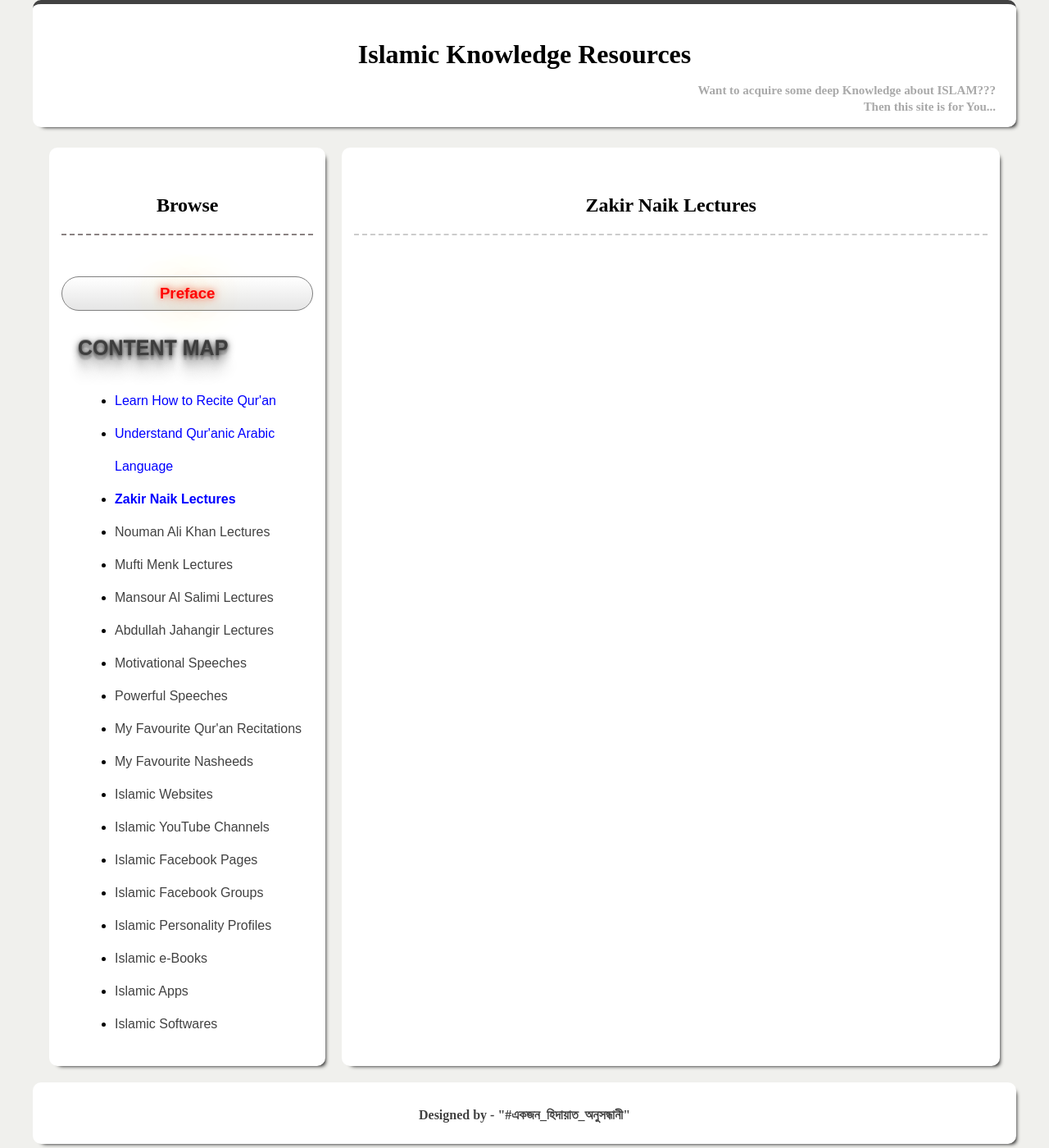
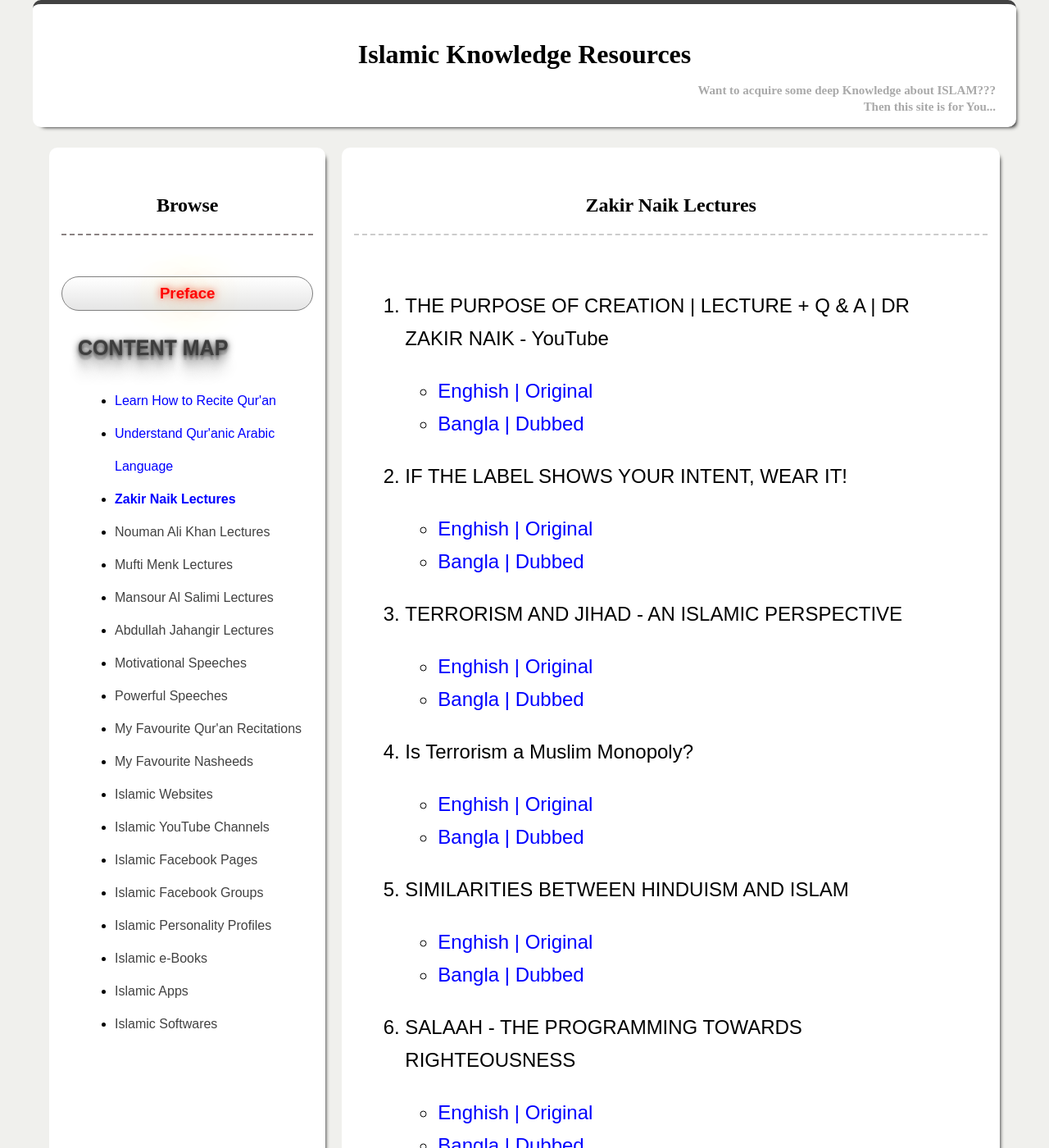
Before and after one commit to arman-bhaai/islamic-knowledge-resources, a Jekyll site: the page built from zakir-naik-lectures.html, in a window 1280 px wide and 1400 px high. Shown: the whole window at 82% size. Built offline with Jekyll 4.4.1, drawn with Linux system fonts in a browser that asks for light colours; some web fonts are replaced; some of the changed text lies outside the part shown.

Commit message:
added content

```diff
--- /dev/null
+++ b/_data/zakir-naik-lectures.yml
@@ -0,0 +1,65 @@
+- title: THE PURPOSE OF CREATION | LECTURE + Q & A | DR ZAKIR NAIK - YouTube
+  text-en: Enghish | Original
+  text-bn: Bangla | Dubbed
+  url-en: https://www.youtube.com/watch?v=ZwUa-czeBj4
+  url-bn: https://www.youtube.com/watch?v=07qrh051Ujo
+
+- title: IF THE LABEL SHOWS YOUR INTENT, WEAR IT!
+  text-en: Enghish | Original
+  text-bn: Bangla | Dubbed
+  url-en: https://www.youtube.com/watch?v=94tr9nZjjiY
+  url-bn: https://www.youtube.com/watch?v=6kPgzDhQCdg
+
+- title: TERRORISM AND JIHAD - AN ISLAMIC PERSPECTIVE
+  text-en: Enghish | Original
+  text-bn: Bangla | Dubbed
+  url-en: https://www.youtube.com/watch?v=8QqcQySFYYQ
+  url-bn: https://www.youtube.com/watch?v=GCsV8oQX7qA
+
+- title: Is Terrorism a Muslim Monopoly?
+  text-en: Enghish | Original
+  text-bn: Bangla | Dubbed
+  url-en: https://www.youtube.com/watch?v=yfhc32Pca9s
+  url-bn: https://www.youtube.com/watch?v=DavvtZYjieg
+
+- title: SIMILARITIES BETWEEN HINDUISM AND ISLAM
+  text-en: Enghish | Original
+  text-bn: Bangla | Dubbed
+  url-en: https://www.youtube.com/watch?v=ZOEaeucMxFM
+  url-bn: https://www.youtube.com/watch?v=-UnQjn4SZt0
+
+- title: SALAAH - THE PROGRAMMING TOWARDS RIGHTEOUSNESS
+  text-en: Enghish | Original
+  text-bn: Bangla | Dubbed
+  url-en: https://www.youtube.com/watch?v=eJc_xIlqOZU
+  url-bn: https://www.youtube.com/watch?v=y1PxhUT4oDM
+
+- title: CONCEPT OF GOD IN WORLD'S MAJOR RELIGIONS
+  text-en: Enghish | Original
+  text-bn: Bangla | Dubbed
+  url-en: https://www.youtube.com/watch?v=mak96hfgRgo
+  url-bn: https://www.youtube.com/watch?v=_C6lv9iCcIs
+
+- title: QUR'AN AND MODERN SCIENCE COMPATIBLE OR INCOMPATIBLE
+  text-en: Enghish | Original
+  text-bn: Bangla | Dubbed
+  url-en: https://www.youtube.com/watch?v=cPkDQvmDviQ
+  url-bn: https://www.youtube.com/watch?v=n7DG-uhrdG8
+
+- title: Muhammad (pbuh) in the Various World Religious Scriptures
+  text-en: Enghish | Original
+  text-bn: Bangla | Dubbed
+  url-en: https://www.youtube.com/watch?v=uwEZqIfYNeM
+  url-bn: https://www.youtube.com/watch?v=r5mk-xmSo_4
+
+- title: SIMILARITIES BETWEEN CHRISTIANITY AND ISLAM
+  text-en: Enghish | Original
+  text-bn: Bangla | Dubbed
+  url-en: https://www.youtube.com/watch?v=_M1PcTlYalk
+  url-bn: https://www.youtube.com/watch?v=-UnQjn4SZt0
+
+- title: Is the Qur'an God's Word?
+  text-en: Enghish | Original
+  text-bn: Bangla | Dubbed
+  url-en: https://www.youtube.com/watch?v=9RuQMD4yYWg
+  url-bn: https://www.youtube.com/watch?v=XMSSedM0MtY
--- a/zakir-naik-lectures.html
+++ b/zakir-naik-lectures.html
@@ -2,3 +2,14 @@
 layout: default-page
 title: Zakir Naik Lectures
 ---
+<ol>
+    {% for i in site.data.zakir-naik-lectures %}
+        <li>
+            <p>{{i.title}}</p>
+            <ul>
+                <li><a href="{{i.url-en}}" target="_blank" alt="{{i.title}}">{{i.text-en}}</a></li>
+                <li><a href="{{i.url-bn}}" target="_blank" alt="{{i.title}}">{{i.text-bn}}</a></li>
+            </ul>
+        </li>
+    {% endfor %}
+</ol>
```
